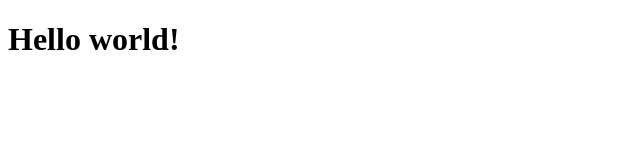
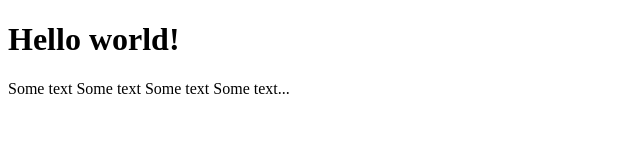
Before and after one commit to Yahya-Mdb/project, a plain HTML site: page shop.html in a window 1280 px wide. Shown: the whole page, without its empty margins (0-640 px from the left). Drawn offline with Linux system fonts and the light colour scheme.

Commit message:
add p tag in shop page

```diff
--- a/shop.html
+++ b/shop.html
@@ -9,5 +9,7 @@
 
     <h1>Hello world!</h1>
 
+    <p>Some text Some text Some text Some text...</p>
+
 </body>
 </html>
```
